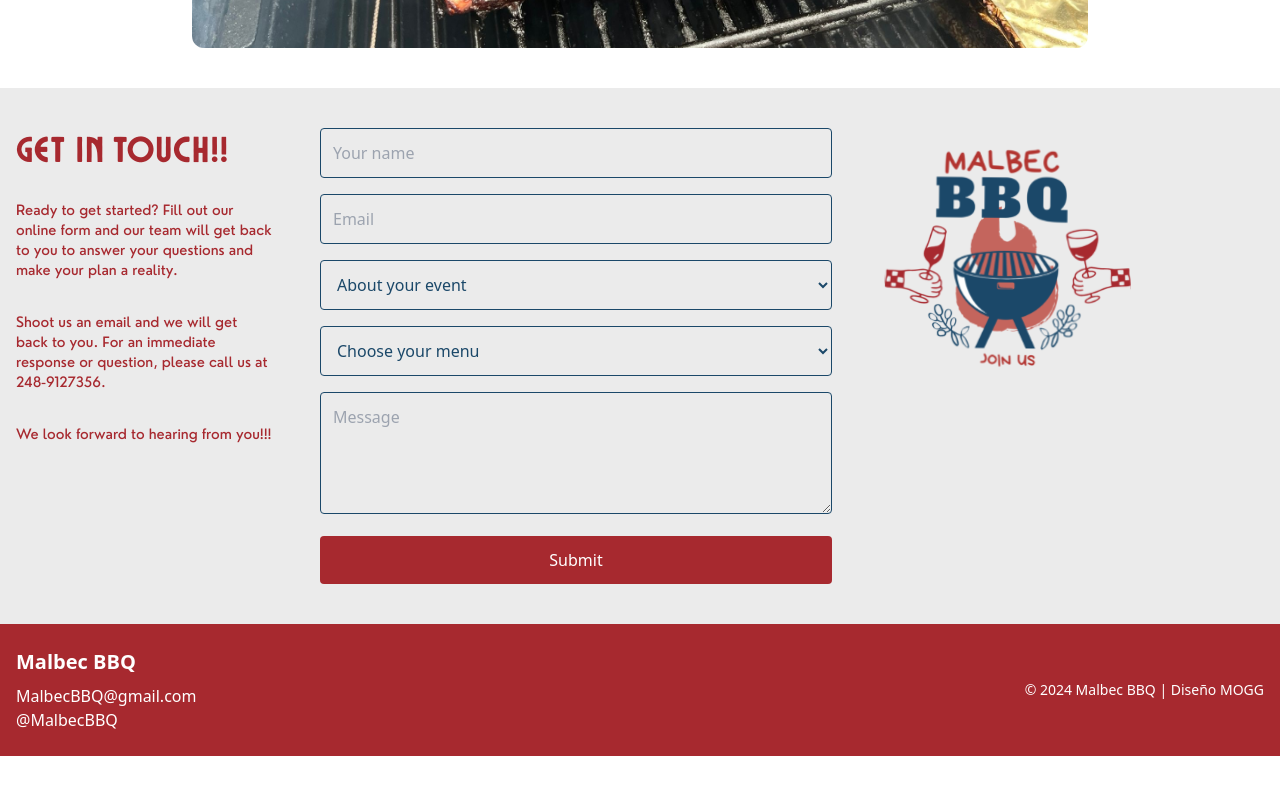
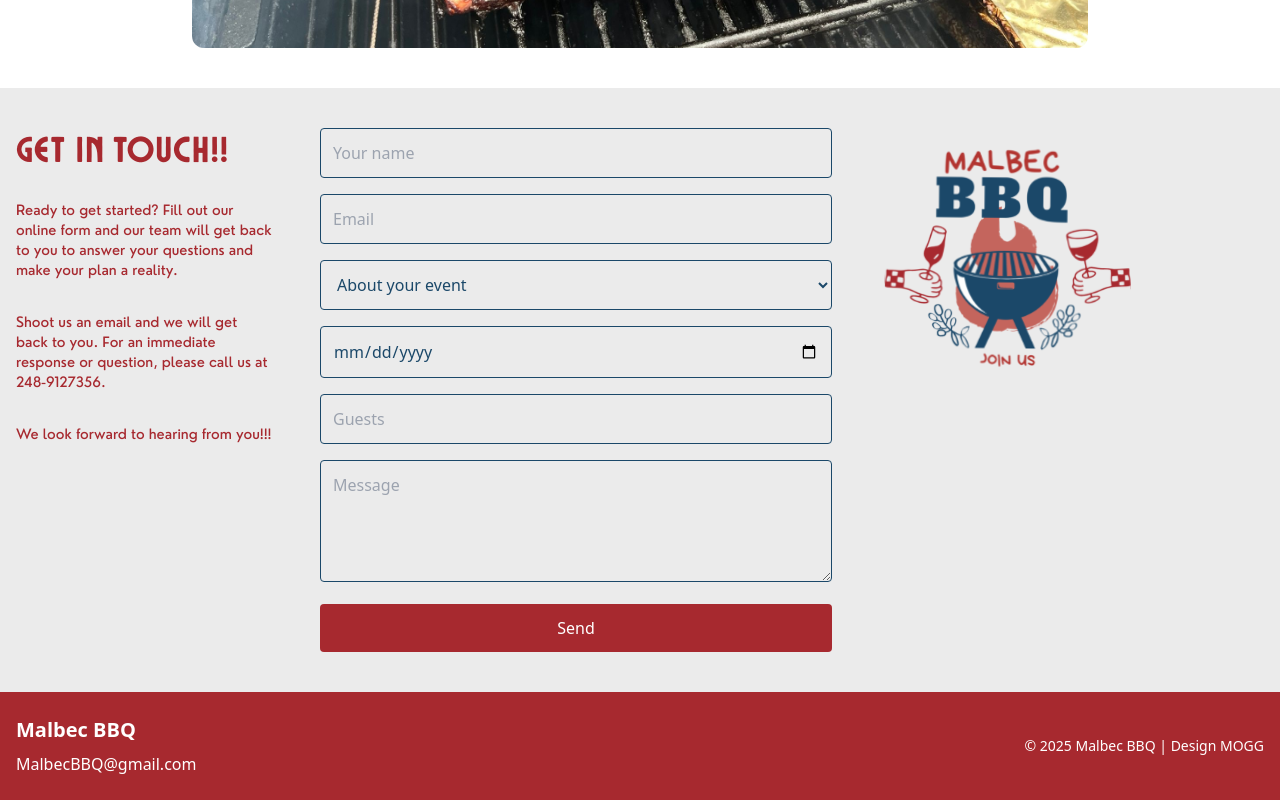
Before and after one commit to Juanma-Mombiela/malbecbbq, a Next.js app: page / in a window 1280 px wide. Shown: the part 1870-2670 px from the top of the page. Before the commit the page ends 2626 px from the top, so only its background shows below. Built offline with nearby package versions, Linux system fonts and the light colour scheme.

Commit message:
mejoras en el formulario de contacto

```diff
--- a/src/components/ContactForm.tsx
+++ b/src/components/ContactForm.tsx
@@ -74,23 +74,36 @@ export default function ContactForm() {
             >
               <option value="">About your event</option>
               <option value="wedding">Wedding</option>
-              <option value="party">Party</option>
-              <option value="corporate">Corporate</option>
-              <option value="others">Others</option>
+              <option value="party">Birthday Party</option>
+              <option value="corporate">Corporate Event</option>
+              <option value="aniversary">Aniversary Celebration</option>
+              <option value="Reunion">Reunion</option>
+              <option value="charity">Charity Event</option>
+              <option value="productLaunch">Product Launch</option>
+              <option value="graduation">Graduation Party</option>
+              <option value="holiday">Holiday party</option>
+              <option value="others">Other</option>
             </select>
           </div>
           <div className="mb-4">
-            <select
-              name="menu"
+          <input
+              type="date"
+              name="eventDate"
+              placeholder="Event Date"
               className="w-full p-3 border rounded text-primary border-primary active:border-primary bg-neutral"
               onChange={handleChange}
               required
-            >
-              <option value="">Choose your menu</option>
-              <option value="standard">Standard</option>
-              <option value="premium">Premium</option>
-              <option value="custom">Custom</option>
-            </select>
+            />
+          </div>
+          <div className="mb-4">
+          <input
+              type="number"
+              name="guests"
+              placeholder="Guests"
+              className="w-full p-3 border rounded text-primary border-primary active:border-primary bg-neutral"
+              onChange={handleChange}
+              required
+            />
           </div>
           <div className="mb-4">
             <textarea
@@ -106,7 +119,7 @@ export default function ContactForm() {
             type="submit"
             className="w-full bg-second text-white py-3 rounded hover:bg-red-800 transition duration-300"
           >
-            Submit
+            Send
           </button>
         </form>
         <div className="flex justify-center md:justify-start w-full md:w-1/2">
--- a/src/components/Footer.tsx
+++ b/src/components/Footer.tsx
@@ -5,9 +5,8 @@ export default function Footer() {
         <div className="mb-4 md:mb-0">
           <p className="text-xl font-bold">Malbec BBQ</p>
           <p className="mt-2">MalbecBBQ@gmail.com</p>
-          <p>@MalbecBBQ</p>
         </div>
-        <p className="text-sm text-gray-200">&copy; 2024 Malbec BBQ | Diseño MOGG</p>
+        <p className="text-sm text-gray-200">&copy; 2025 Malbec BBQ | Design MOGG</p>
       </div>
     </footer>
   );
--- a/src/pages/api/contact.tsx
+++ b/src/pages/api/contact.tsx
@@ -15,10 +15,10 @@ sendgrid.setApiKey(apiKey);
 
 export default async function handler(req: NextApiRequest, res: NextApiResponse) {
   if (req.method === 'POST') {
-    const { name, email, about, menu, message } = req.body;
+    const { name, email, about, eventDate, guests, message } = req.body;
 
     // Validación de campos
-    if (!name || !email || !about || !menu || !message) {
+    if (!name || !email || !about || !eventDate || !guests || !message) {
       return res.status(400).json({ message: 'All fields are required.' });
     }
 
@@ -32,7 +32,8 @@ export default async function handler(req: NextApiRequest, res: NextApiResponse)
           <p><strong>Name:</strong> ${name}</p>
           <p><strong>Email:</strong> ${email}</p>
           <p><strong>About:</strong> ${about}</p>
-          <p><strong>Menu:</strong> ${menu}</p>
+          <p><strong>Event Date:</strong> ${eventDate}</p>
+          <p><strong>Guests:</strong> ${guests}</p>
           <p><strong>Message:</strong> ${message}</p>
         `,
       });
```
